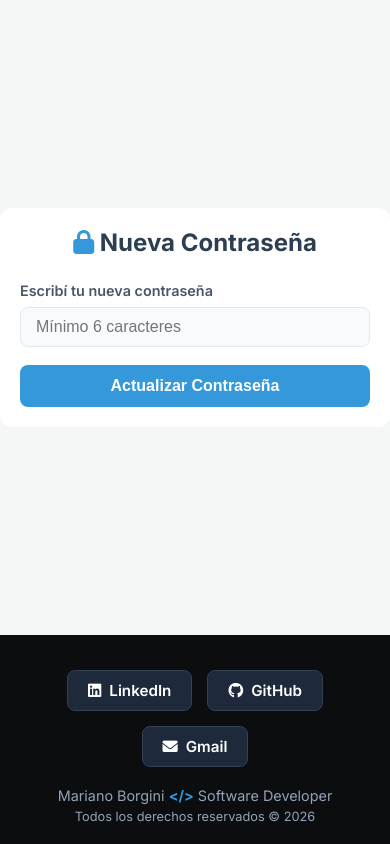
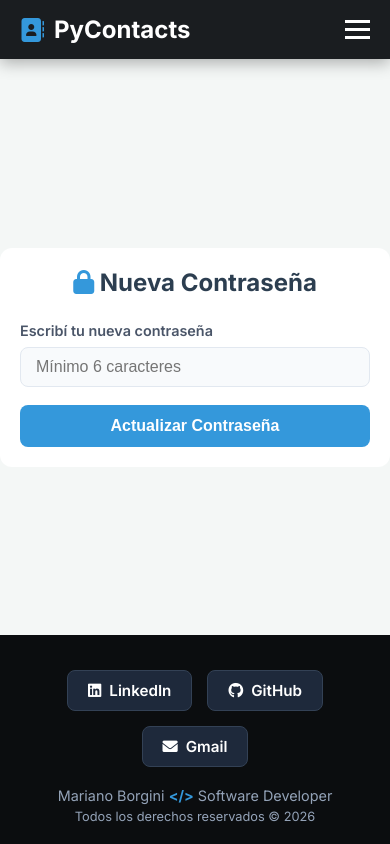
Before and after one commit to marianoborgini1/py_contacts_crud, a Flask app: template templates/reset_password.html in a window 390 px wide. Run offline with Flask 3, Linux system fonts and the light colour scheme; the template is opened without the code that fills it, so the values that code supplies are empty.

Commit message:
WEB Responsive

```diff
--- a/templates/forget_password.html
+++ b/templates/forget_password.html
@@ -20,8 +20,9 @@
             </div>
 
             <div class="nav-links">
+                <a href="{{ url_for('auth.login') }}" class="btn-nav-primary">Iniciar Sesión</a>
+                <a href="{{ url_for('auth.register') }}">Regístrate</a>
                 <a href="#footer"><i class="fas fa-envelope"></i> Contacto</a>
-                <a href="{{ url_for('auth.login') }}" class="btn-nav-primary">Iniciar Sesión</a>
             </div>
         </div>
     </header>
--- a/templates/reset_password.html
+++ b/templates/reset_password.html
@@ -9,7 +9,25 @@
 </head>
 <body style="display: flex; flex-direction: column; min-height: 100vh; background-color: #f4f7f6;">
 
-    <div style="flex-grow: 1; display: flex; justify-content: center; align-items: center;">
+    <header class="navbar">
+        <div class="nav-content">
+            <h1><a href="/"><i class="fas fa-address-book" style="color: #3498db;"></i> PyContacts</a></h1>
+
+            <div class="hamburger">
+                <span class="bar"></span>
+                <span class="bar"></span>
+                <span class="bar"></span>
+            </div>
+
+            <div class="nav-links">
+                <a href="{{ url_for('auth.login') }}" class="btn-nav-primary">Iniciar Sesión</a>
+                <a href="{{ url_for('auth.register') }}">Regístrate</a>
+                <a href="#footer"><i class="fas fa-envelope"></i> Contacto</a>
+            </div>
+        </div>
+    </header>
+
+    <div style="flex-grow: 1; display: flex; justify-content: center; align-items: center; margin-top: 20px;">
         <div class="formBox" style="text-align: center;">
             <h2 style="margin-bottom: 25px; color: #2c3e50;"><i class="fas fa-lock" style="color: #3498db;"></i> Nueva Contraseña</h2>
 
@@ -39,5 +57,22 @@
         <p style="margin-top: 5px; font-size: 0.8rem;">Todos los derechos reservados © 2026</p>
     </footer>
 
+    <script>
+        const hamburger = document.querySelector(".hamburger");
+        const navLinks = document.querySelector(".nav-links");
+
+        if (hamburger && navLinks) {
+            hamburger.addEventListener("click", () => {
+                hamburger.classList.toggle("active");
+                navLinks.classList.toggle("active");
+            });
+
+            document.querySelectorAll(".nav-links a").forEach(n => n.addEventListener("click", () => {
+                hamburger.classList.remove("active");
+                navLinks.classList.remove("active");
+            }));
+        }
+    </script>
+
 </body>
 </html>
--- a/templates/update.html
+++ b/templates/update.html
@@ -20,6 +20,7 @@
             </div>
 
             <div class="nav-links">
+                <a href="#footer"><i class="fas fa-envelope"></i> Contacto</a>
                 <a href="{{ url_for('auth.logout') }}" class="btn-nav-danger"><i class="fas fa-sign-out-alt"></i> Salir</a>
             </div>
         </div>
```
Also changed, not shown: templates/dashboard.html (+26 -1 lines).
